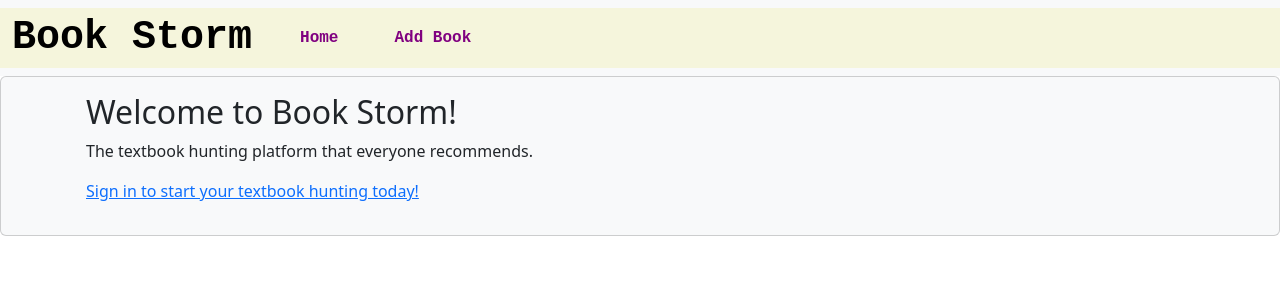
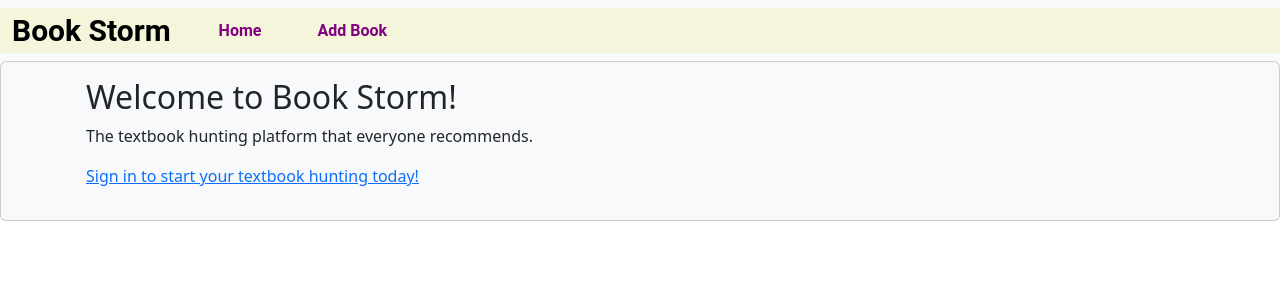
Before and after one commit to chocoloe/book-thrift-site, a React (Create React App) app: page / in a window 1280 px wide. Shown: the top 300 px of the page. Built offline with nearby package versions, Linux system fonts and the light colour scheme.

Commit message:
bookcard css change

```diff
--- a/src/css/mainPage.css
+++ b/src/css/mainPage.css
@@ -1,4 +1,8 @@
 /*For BookGrid*/
+.bookcard {
+    width: auto;
+    height: 100%;
+}
 
 .book-card-img {
     width: 100%;
@@ -9,14 +13,14 @@
 /*For navbar*/
 .icon-title {
     text-decoration: none;
-    font-family: 'Courier New', Courier, monospace;
+    font-family: Roboto;
     font-weight: bold;
-    font-size: 40px;
+    font-size: 30px;
     color: black;
 }
 
 nav li {
-    font-family: 'Courier New', Courier, monospace;
+    font-family: Roboto;
     font-weight: bold;
 }
 
```
